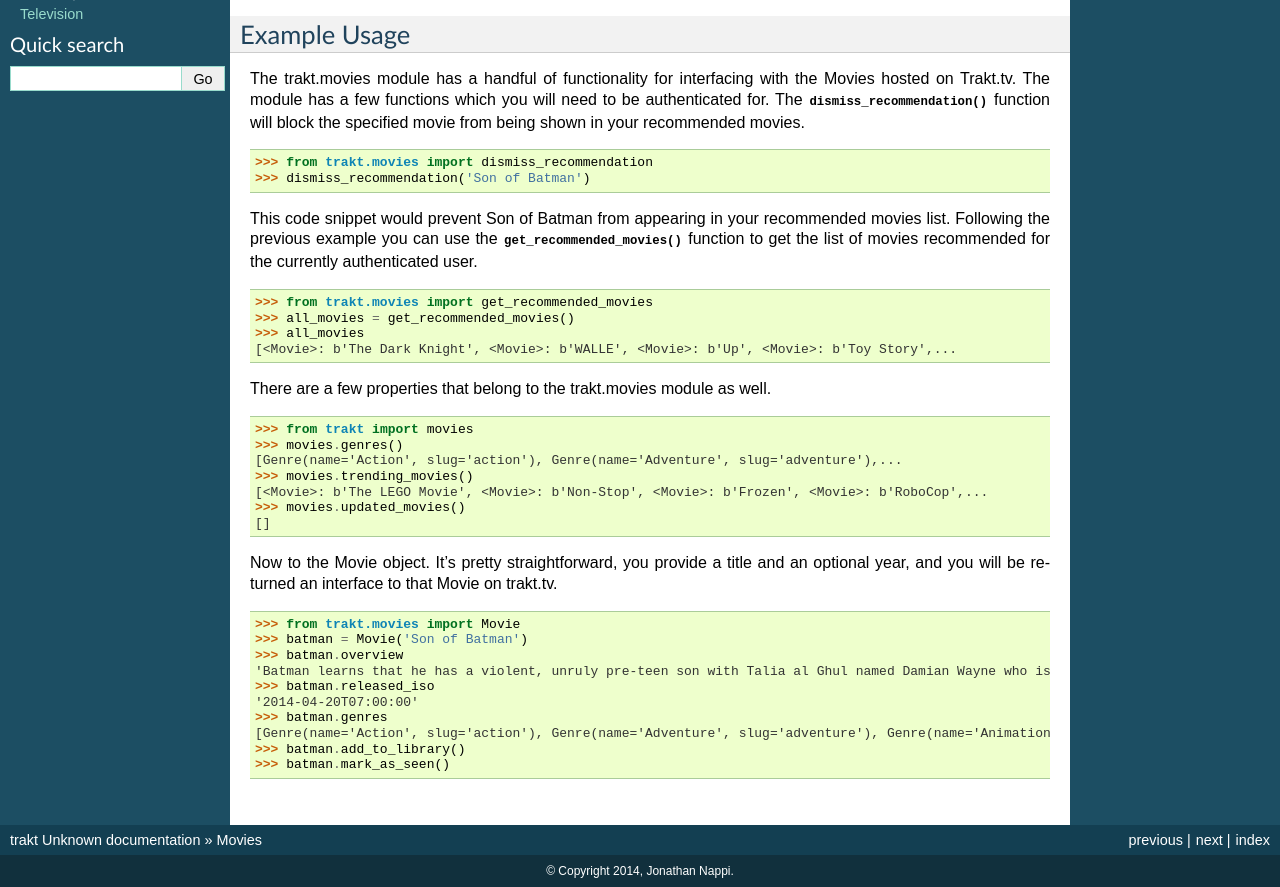
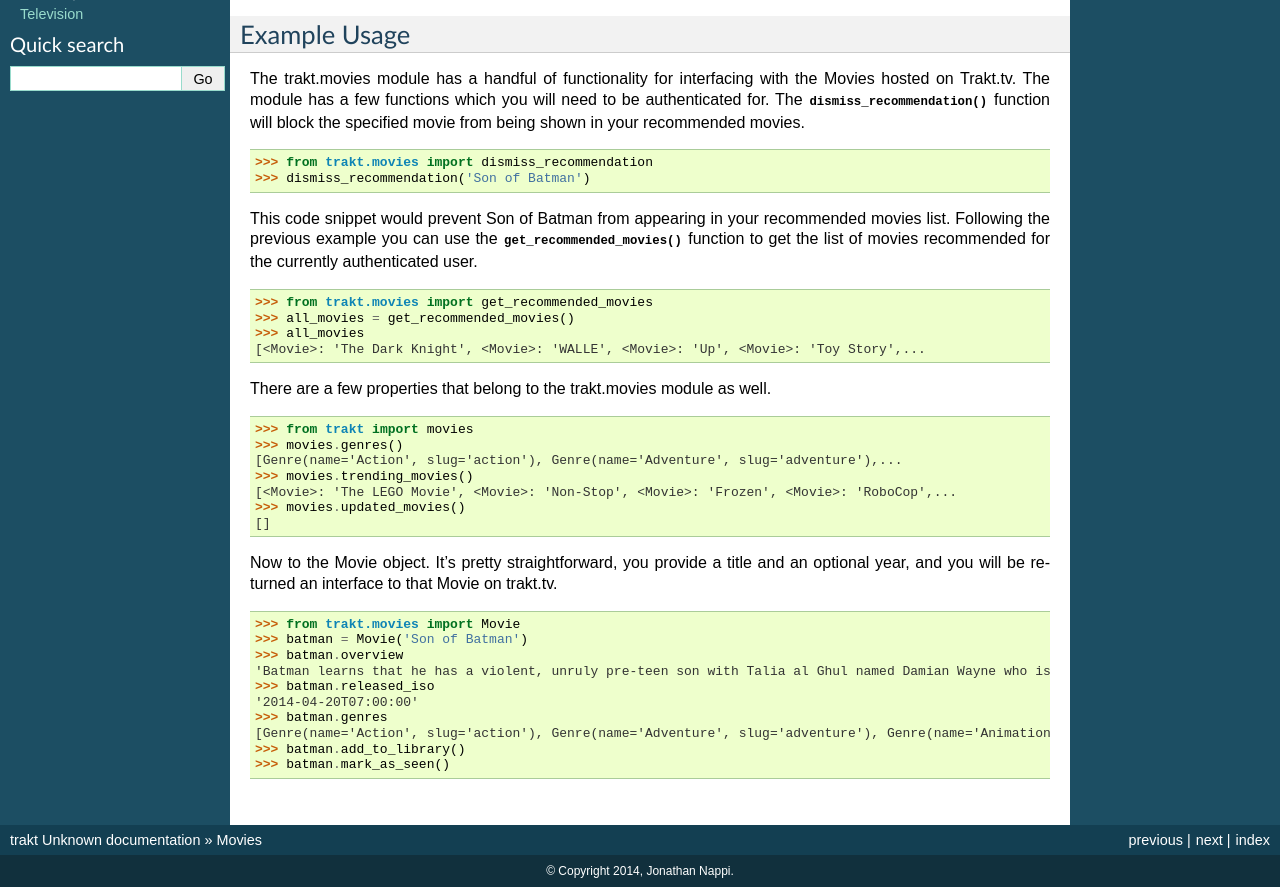
Before and after one commit to moogar0880/PyTrakt, a Sphinx documentation site: the page built from docs/movies.rst, in a window 1280 px wide, cut to the strip 190-1077 px from the top of the page. Built offline with Sphinx 7.4.7, drawn with Linux system fonts in a browser that asks for light colours; pages that are not in the unit, such as notebooks, are missing from menus.

Commit message:
docs: Remove python 2 leftovers of b"" strings

```diff
--- a/docs/movies.rst
+++ b/docs/movies.rst
@@ -27,7 +27,7 @@ the currently authenticated user.
     >>> from trakt.movies import get_recommended_movies
     >>> all_movies = get_recommended_movies()
     >>> all_movies
-    [<Movie>: b'The Dark Knight', <Movie>: b'WALLE', <Movie>: b'Up', <Movie>: b'Toy Story',...
+    [<Movie>: 'The Dark Knight', <Movie>: 'WALLE', <Movie>: 'Up', <Movie>: 'Toy Story',...
 
 There are a few properties that belong to the trakt.movies module as well.
 ::
@@ -36,7 +36,7 @@ There are a few properties that belong to the trakt.movies module as well.
     >>> movies.genres()
     [Genre(name='Action', slug='action'), Genre(name='Adventure', slug='adventure'),...
     >>> movies.trending_movies()
-    [<Movie>: b'The LEGO Movie', <Movie>: b'Non-Stop', <Movie>: b'Frozen', <Movie>: b'RoboCop',...
+    [<Movie>: 'The LEGO Movie', <Movie>: 'Non-Stop', <Movie>: 'Frozen', <Movie>: 'RoboCop',...
     >>> movies.updated_movies()
     []
 
--- a/docs/tv.rst
+++ b/docs/tv.rst
@@ -32,8 +32,8 @@ object
     [<TVEpisode>: The IT Crowd S1E1 Yesterday's Jam, <TVEpisode>: The IT Crowd S1E2 Calamity Jen,
      <TVEpisode>: The IT Crowd S2E1 The Work Outing, <TVEpisode>: The IT Crowd S1E4 The Red Door,...
     >>> it_crowd.top_watchers
-    [<User>: b'Vaelek', <User>: b'Governa', <User>: b'shanos404', <User>: b'b_jammin666',
-    <User>: b'pavvoc', <User>: b'heartbraden', <User>: b'tressal', <User>: b'hherrera',...
+    [<User>: 'Vaelek', <User>: 'Governa', <User>: 'shanos404', <User>: 'b_jammin666',
+    <User>: 'pavvoc', <User>: 'heartbraden', <User>: 'tressal', <User>: 'hherrera',...
     >>> it_crowd.genres
     [Genre(name='Comedy', slug='comedy')]
 
--- a/docs/users.rst
+++ b/docs/users.rst
@@ -29,4 +29,4 @@ available from this trakt.tv :class:`User`.
     >>> my.location
     'Newmarket NH'
     >>> my.movie_collection
-    [<Movie>: b'2 Fast 2 Furious', <Movie>: b'A Beautiful Mind', <Movie>: b'A Bronx Tale', <Movie>: b"A Bug's Life", <Movie>: b'A Christmas Carol',...
+    [<Movie>: '2 Fast 2 Furious', <Movie>: 'A Beautiful Mind', <Movie>: 'A Bronx Tale', <Movie>: "A Bug's Life", <Movie>: 'A Christmas Carol',...
```
